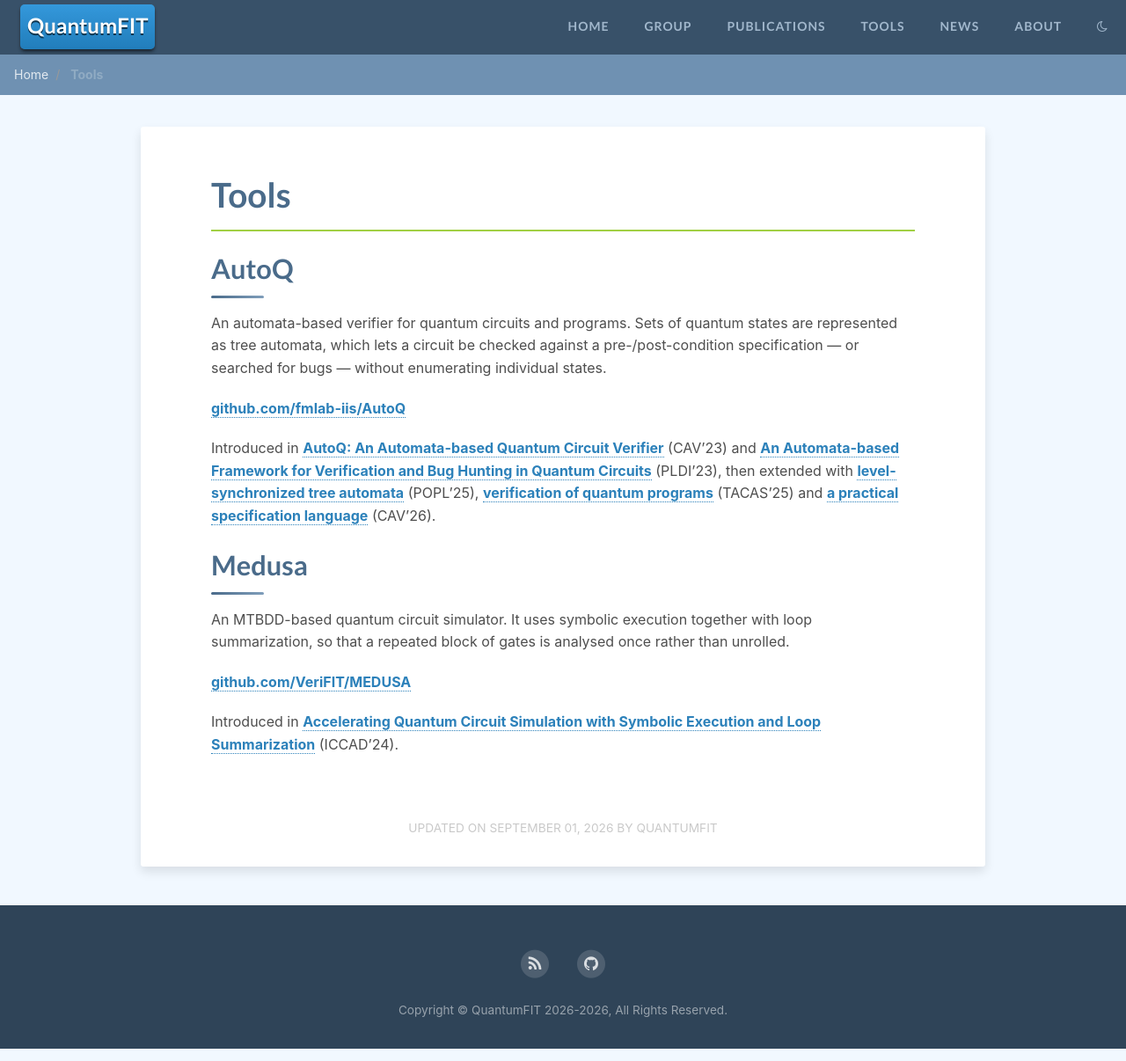
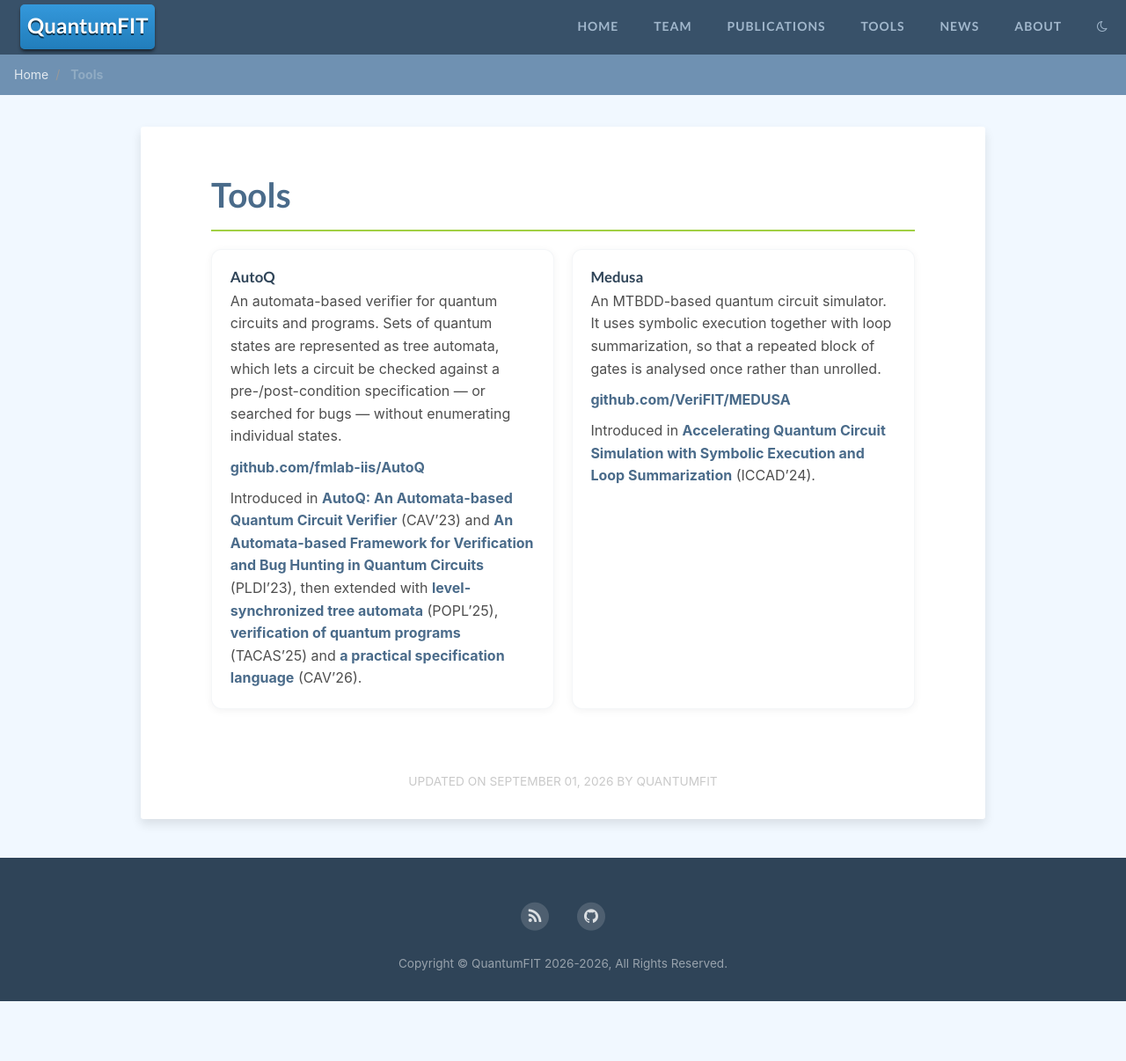
Before and after one commit to QuantumFIT/quantumfit.github.io, a Jekyll site: the page built from pages/tools.md, in a window 1280 px wide and 1206 px high. Shown: the whole window at 88% size. Built offline with Jekyll 4.4.1, drawn with Linux system fonts in a browser that asks for light colours; nearby versions of some CDN libraries; library files that are not in the unit come from our copies.

Commit message:
Tools page: one card per tool; rename Group to Team
Each tool now sits in its own rectangle, reusing .member-grid / .member-card /
.member-info from the Team page rather than a parallel set of classes, so the
two pages match and the dark-mode rules in _sass/_dark.scss already cover it.

Two kramdown traps, both hit on the first attempt and both silent:
markdown="1" is required on the description div or its links render as literal
[text](url); and every tag has to start at column 0, because indenting the
closing </div>s made kramdown swallow them into the preceding paragraph, which
rendered "</div> </div>" as visible text and nested the Medusa card inside the
AutoQ one. Both constraints are now recorded in a comment in the file.

Group is renamed to Team throughout: pages/group.md -> pages/team.md with
permalink /team/ and title "Team", the nav entry, and the hero CTA and featured
card in _layouts/home.html. NOTE this changes a public URL -- /group/ no longer
exists.

Internal names are left alone on purpose: _data/group.yml, site.data.group and
the .group-section CSS class are not user-visible, and renaming them would
touch the vendored theme's stylesheet for no gain.

Co-Authored-By: Claude Opus 5 (1M context) <noreply@anthropic.com>

```diff
--- a/_data/navigation.yml
+++ b/_data/navigation.yml
@@ -3,8 +3,8 @@
 - title:    Home
   url:      /
 
-- title:    Group
-  url:      /group/
+- title:    Team
+  url:      /team/
 
 - title:    Publications
   url:      /publications/
--- a/_layouts/home.html
+++ b/_layouts/home.html
@@ -35,7 +35,7 @@
         <h1 class="hero-title">Welcome to QuantumFIT</h1>
         <p class="hero-subtitle">Quantum Computing Systems Research Group</p>
         <div class="hero-cta">
-          <a href="/group/" class="button primary">Our Group</a>
+          <a href="/team/" class="button primary">Our Team</a>
           <a href="/publications/" class="button secondary">Publications</a>
         </div>
       </div>
@@ -48,9 +48,9 @@
       <div class="grid-container">
         <div class="featured-card">
           <i class="fa fa-users card-icon"></i>
-          <h2>Group</h2>
+          <h2>Team</h2>
           <p>Meet the people working on quantum computing and quantum software engineering.</p>
-          <a href="/group/" class="button">Explore</a>
+          <a href="/team/" class="button">Explore</a>
         </div>
 
         <div class="featured-card">
--- a/pages/tools.md
+++ b/pages/tools.md
@@ -8,8 +8,25 @@ modified: 2026-09-01
 breadcrumbs: true
 ---
 
-## AutoQ
+<!--
+  Each tool is a card, reusing .member-grid / .member-card / .member-info from
+  the Team page (styled in _sass/_site.scss) rather than introducing a parallel
+  set of classes. That keeps the two pages looking like one site, and means the
+  dark-mode rules already in _sass/_dark.scss cover these cards too.
 
+  Two kramdown constraints, both of which silently mangle the page if broken:
+    - markdown="1" is required on the description div, otherwise the links
+      inside render as literal [text](url).
+    - every tag and every line of content must start at column 0. Indenting
+      them makes kramdown swallow the closing </div>s into the preceding
+      paragraph, which nests the cards inside each other.
+-->
+
+<div class="member-grid">
+<div class="member-card">
+<div class="member-info">
+<h4>AutoQ</h4>
+<div class="member-description" markdown="1">
 An automata-based verifier for quantum circuits and programs. Sets of quantum
 states are represented as tree automata, which lets a circuit be checked against
 a pre-/post-condition specification --- or searched for bugs --- without
@@ -27,9 +44,13 @@ Introduced in
 (TACAS'25) and
 [a practical specification language](https://doi.org/10.1007/978-3-032-32537-2_15)
 (CAV'26).
-
-## Medusa
-
+</div>
+</div>
+</div>
+<div class="member-card">
+<div class="member-info">
+<h4>Medusa</h4>
+<div class="member-description" markdown="1">
 An MTBDD-based quantum circuit simulator. It uses symbolic execution together
 with loop summarization, so that a repeated block of gates is analysed once
 rather than unrolled.
@@ -39,3 +60,7 @@ rather than unrolled.
 Introduced in
 [Accelerating Quantum Circuit Simulation with Symbolic Execution and Loop Summarization](https://doi.org/10.1145/3676536.3676711)
 (ICCAD'24).
+</div>
+</div>
+</div>
+</div>
```
Also changed, not shown: pages/team.md (renamed from pages/group.md, +3 -3 lines).
